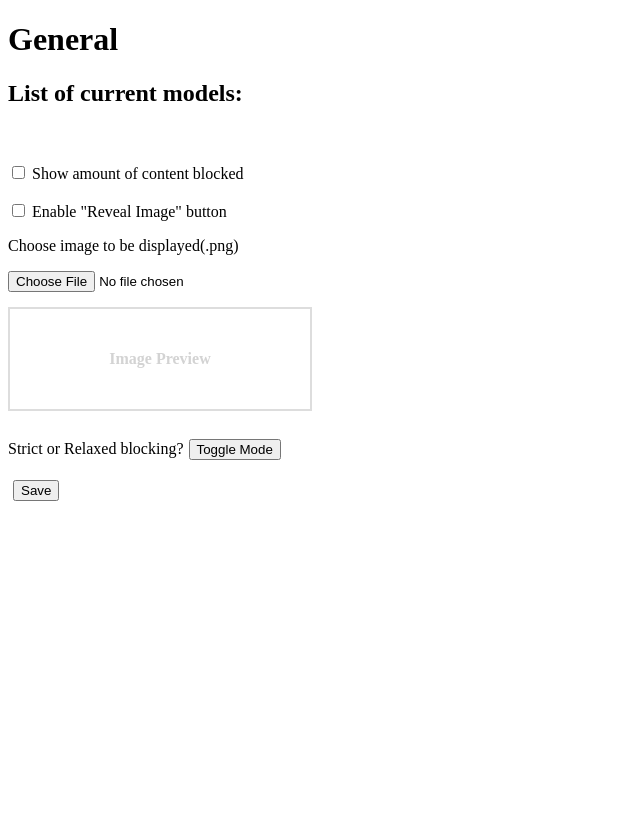
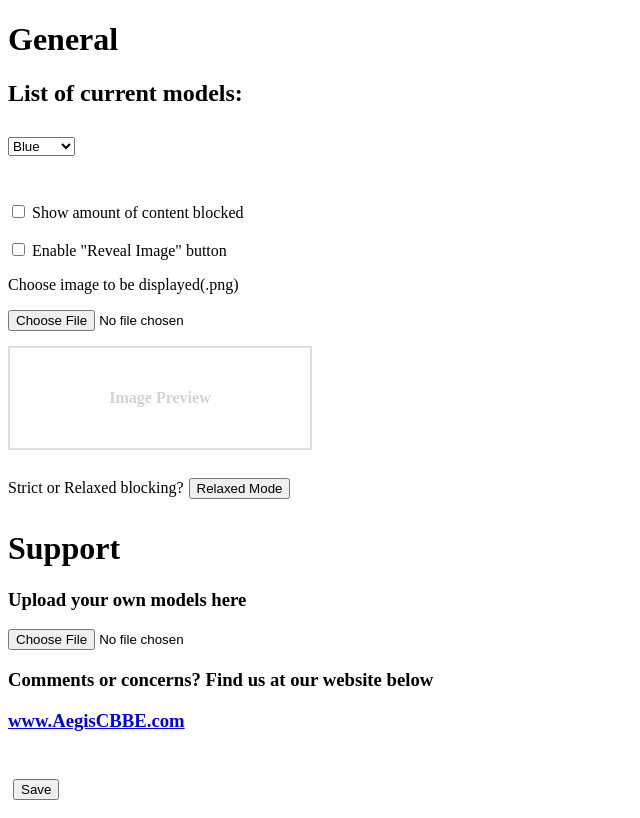
Before and after one commit to avidlaud/Content-Blocking-Extension, a website built with Parcel: page extension/src/options.html in a window 1280 px wide. Shown: the whole page, without its empty margins (0-640 px from the left). Built offline with nearby package versions, Linux system fonts and the light colour scheme; some packages are replaced by stand-ins of ours.

Commit message:
added support contact info and option to add models

```diff
--- a/extension/src/options.html
+++ b/extension/src/options.html
@@ -49,8 +49,26 @@ Enable "Reveal Image" button
 
 
 <div id="status"></div>
+<h1>
+  Support
+</h1>
+
+<h3>
+Upload your own models here
+</h3>
+
+<div class = "add-models" name = "addModels" id = "addModels">
+  <input type="file" name = "modelFile" id="modelFile">
+  </div>
+  <h3>
+    Comments or concerns? Find us at our website below
+    </h3>
+    <h3>
+    <a href="url">www.AegisCBBE.com</a>
+    </h3>
+    <br>
 <button id="save">Save</button>
 
-<!--<script src="options.js"></script> -->
+<script src="options.js"></script>
 </body>
 </html>
--- a/extension/src/options.js
+++ b/extension/src/options.js
@@ -67,19 +67,14 @@ inpFile.addEventListener('change', function () {
     // console.log(file);
     if (file) {
         const reader = new FileReader();
-        console.log('aaaa');
         previewDefaultText.style.display = 'none';
-        console.log('bbbb');
         previewImage.style.display = 'block';
-        console.log('GONNA ERROR');
         reader.addEventListener('load', function () {
-            console.log('HELLLLLLLO');
             previewImage.setAttribute('src', this.result);
         });
 
         reader.readAsDataURL(file);
     } else {
-        console.log(file);
         previewDefaultText.style.display = 'null';
         previewImage.style.display = 'null';
         previewImage.setAttribute('src', '');
```
